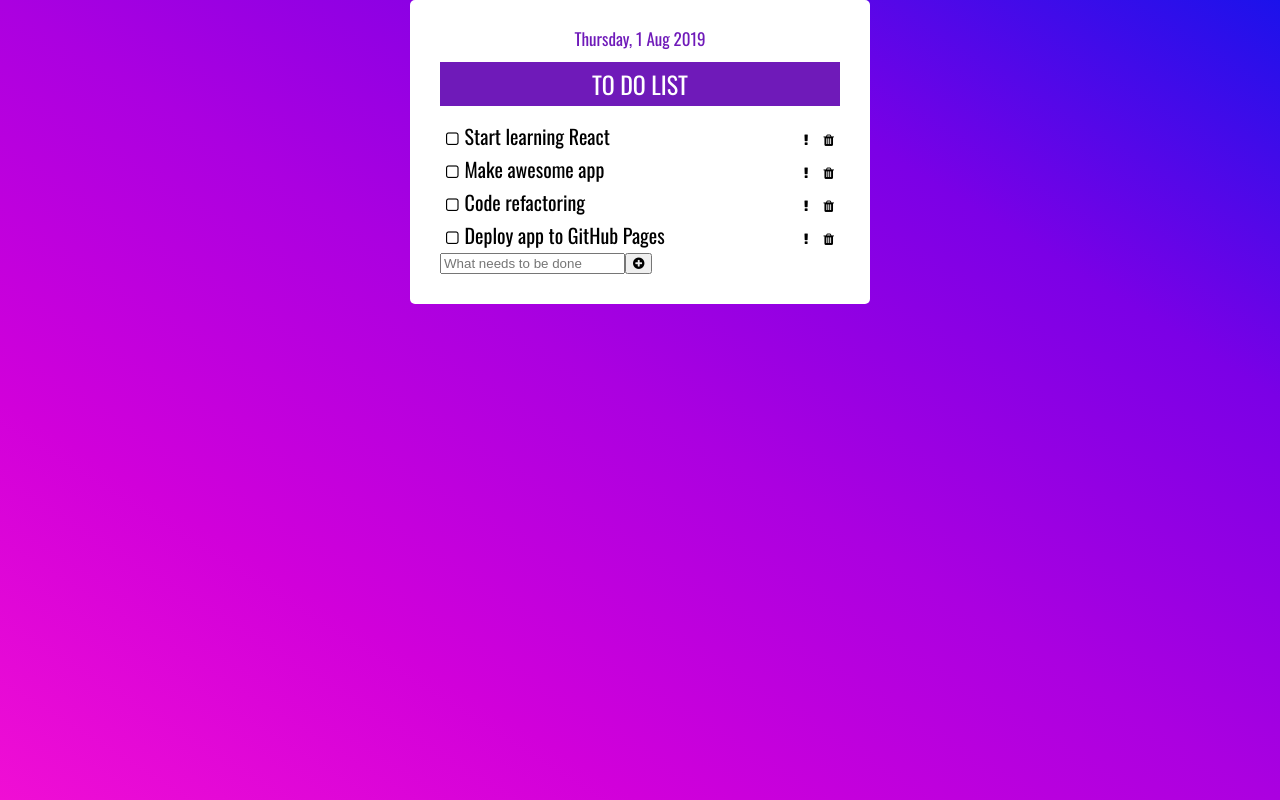
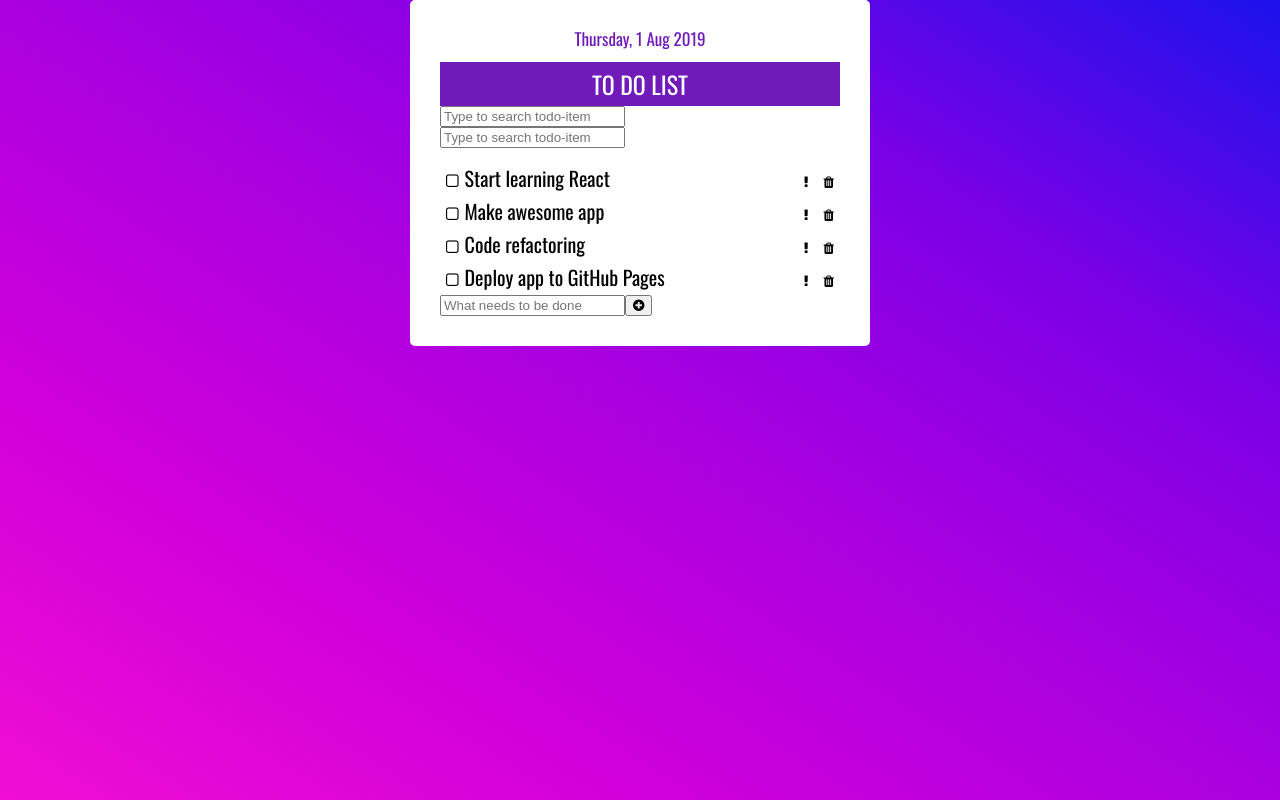
Before and after one commit to odyksa/TodoList-v-2, a React (Create React App) app: page / in a window 1280 px wide. Built offline with nearby package versions, Linux system fonts and the light colour scheme.

Commit message:
add filters

```diff
--- a/src/App.jsx
+++ b/src/App.jsx
@@ -4,6 +4,10 @@ import './App.css';
 import Header from './components/Header';
 import TodoList from './components/TodoList';
 import AddItemForm from './components/AddItemForm';
+import SearchItemForm from './components/SearchItemForm';
+import Filters from './components/Filters';
+
+// ADD PROP-TYPES!!!!!!!!!!!!!!!!!!!!!!!!!!!!!!!!!!!!!!!!!!!!!!!!!!!!!!!!!!!!!!
 
 class App extends Component {
     constructor() {
@@ -19,7 +23,6 @@ class App extends Component {
                 this.createTodoItem('Code refactoring'),
                 this.createTodoItem('Deploy app to GitHub Pages')
             ],
-            filter: 'all',
             searchVal: ''
         };
     }
@@ -57,6 +60,23 @@ class App extends Component {
         });
     };
 
+    // change a name of todo-item for searching
+    onChangeSearchVal = (newSearchVal) => {
+        this.setState({
+            searchVal: newSearchVal
+        });
+    };
+
+    // search todo-item
+    searchTodoItem = (todosArr, searchVal) => {
+        const visibleTodoItems = todosArr.filter((todoItem) => {
+            return todoItem.label.toLowerCase()
+                .indexOf(searchVal.toLowerCase()) > - 1;
+            });
+
+        return visibleTodoItems;
+    };
+
     // toggle a value of propName for todo-item in this.state.todosArr
     toggleProperties = (id, propName) => {
         this.setState(({ todosArr }) => {
@@ -86,7 +106,7 @@ class App extends Component {
     }
 
     render() {
-        const { todosArr } = this.state;
+        const { todosArr, searchVal } = this.state;
 
         return (
             <div className="app">
@@ -94,12 +114,24 @@ class App extends Component {
                 <Header />
                 {/* /header */}
 
+                {/* search-item-form */}
+                <SearchItemForm
+                    onChangeSearchVal = {this.onChangeSearchVal}
+                />
+                {/* /search-item-form */}
+
+                {/* filters */}
+                <Filters />
+                {/* /filters */}
+
                 {/* todo-list */}
                 <TodoList
                     todosArr={todosArr}
+                    searchVal={searchVal}
                     onDeleteTodoItem={this.deleteTodoItem}
                     onToggleImportant={this.onToggleImportant}
                     onToggleDone={this.onToggleDone}
+                    onSearchTodoItem={this.searchTodoItem}
                 />
                 {/* /todo-list */}
 
--- /dev/null
+++ b/src/components/Filters/Filters.jsx
@@ -0,0 +1,45 @@
+import React, { Component } from 'react';
+
+class SearchItemForm extends Component {
+    constructor() {
+        super();
+        this.state = {
+            searchVal: ''
+        }
+    }
+
+    handleChange = (e) => {
+        const newSearchVal = e.target.value;
+        const { onChangeSearchVal } = this.props;
+
+        this.setState({
+            searchVal: newSearchVal
+        });
+
+        onChangeSearchVal(newSearchVal);
+    };
+
+    handleSubmit = (e) => {
+        e.preventDefault();
+    }
+
+    render() {
+        return (
+            <form
+                className="search-item-form"
+                onSubmit={this.handleSubmit}
+            >
+                <input
+                    type="text"
+                    placeholder="Type to search todo-item"
+                    onChange={this.handleChange}
+                    value={this.state.searchVal}
+                />
+            </form>
+        );
+    }
+
+
+}
+
+export default SearchItemForm;
--- /dev/null
+++ b/src/components/Filters/index.jsx
@@ -0,0 +1,3 @@
+import Filters from './Filters';
+
+export default Filters;
--- /dev/null
+++ b/src/components/SearchItemForm/SearchItemForm.jsx
@@ -0,0 +1,45 @@
+import React, { Component } from 'react';
+
+class SearchItemForm extends Component {
+    constructor() {
+        super();
+        this.state = {
+            searchVal: ''
+        }
+    }
+
+    handleChange = (e) => {
+        const newSearchVal = e.target.value;
+        const { onChangeSearchVal } = this.props;
+
+        this.setState({
+            searchVal: newSearchVal
+        });
+
+        onChangeSearchVal(newSearchVal);
+    };
+
+    handleSubmit = (e) => {
+        e.preventDefault();
+    }
+
+    render() {
+        return (
+            <form
+                className="search-item-form"
+                onSubmit={this.handleSubmit}
+            >
+                <input
+                    type="text"
+                    placeholder="Type to search todo-item"
+                    onChange={this.handleChange}
+                    value={this.state.searchVal}
+                />
+            </form>
+        );
+    }
+
+
+}
+
+export default SearchItemForm;
--- /dev/null
+++ b/src/components/SearchItemForm/index.jsx
@@ -0,0 +1,3 @@
+import SearchItemForm from './SearchItemForm';
+
+export default SearchItemForm;
--- a/src/components/TodoList/TodoList.jsx
+++ b/src/components/TodoList/TodoList.jsx
@@ -4,8 +4,11 @@ import './TodoList.css';
 import TodoItem from '../../components/TodoItem';
 
 function TodoList(props) {
-    const { todosArr, onDeleteTodoItem, onToggleImportant, onToggleDone } = props;
-    const todoList = todosArr.map((todoItem) => {
+    const { todosArr, searchVal, onDeleteTodoItem, onToggleImportant, onToggleDone, onSearchTodoItem } = props;
+
+    const visibleTodoItems = onSearchTodoItem(todosArr, searchVal);
+
+    const todoList = visibleTodoItems.map((todoItem) => {
         const { id, ...otherProps } = todoItem;
 
         return (
```
